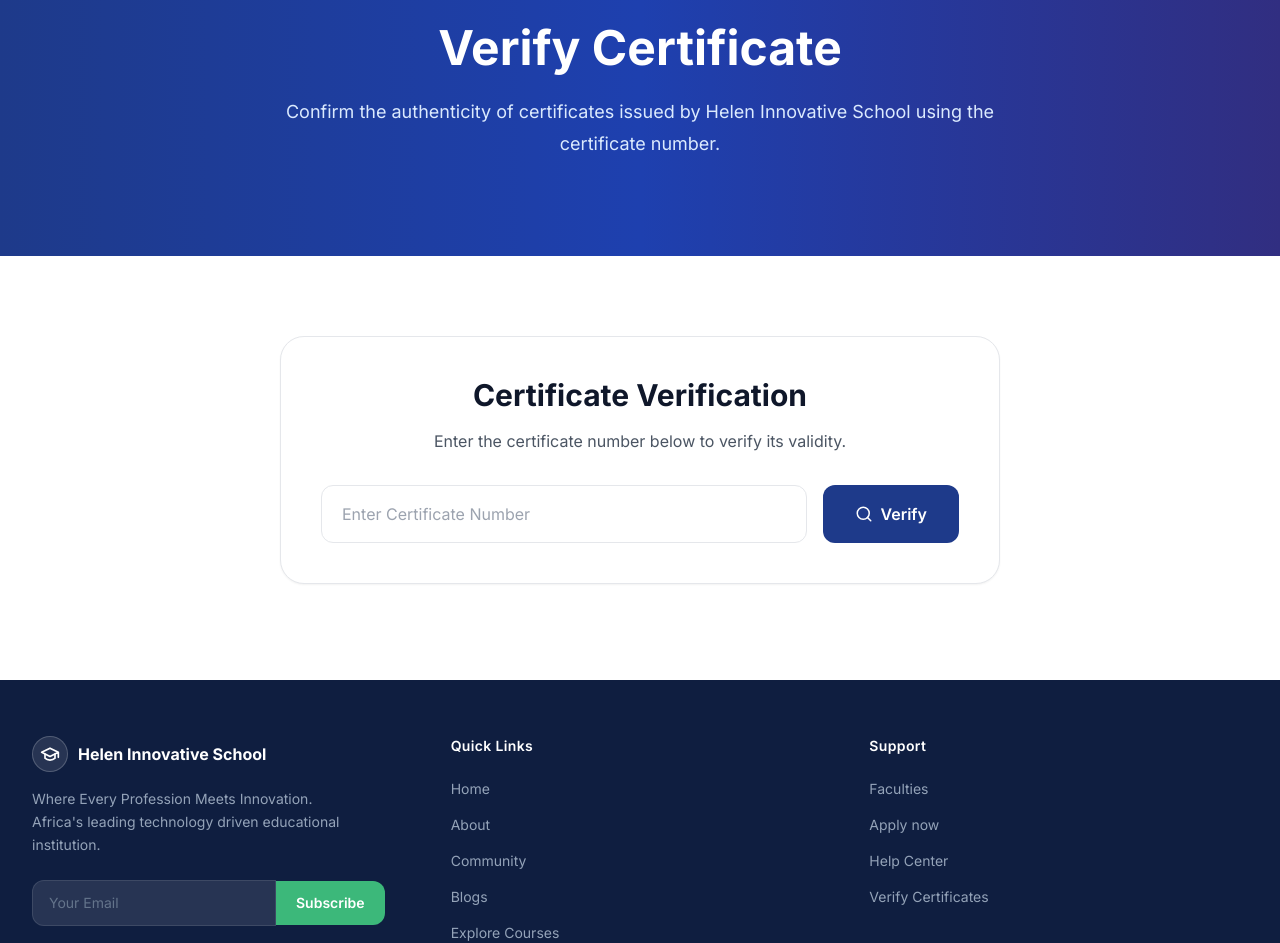
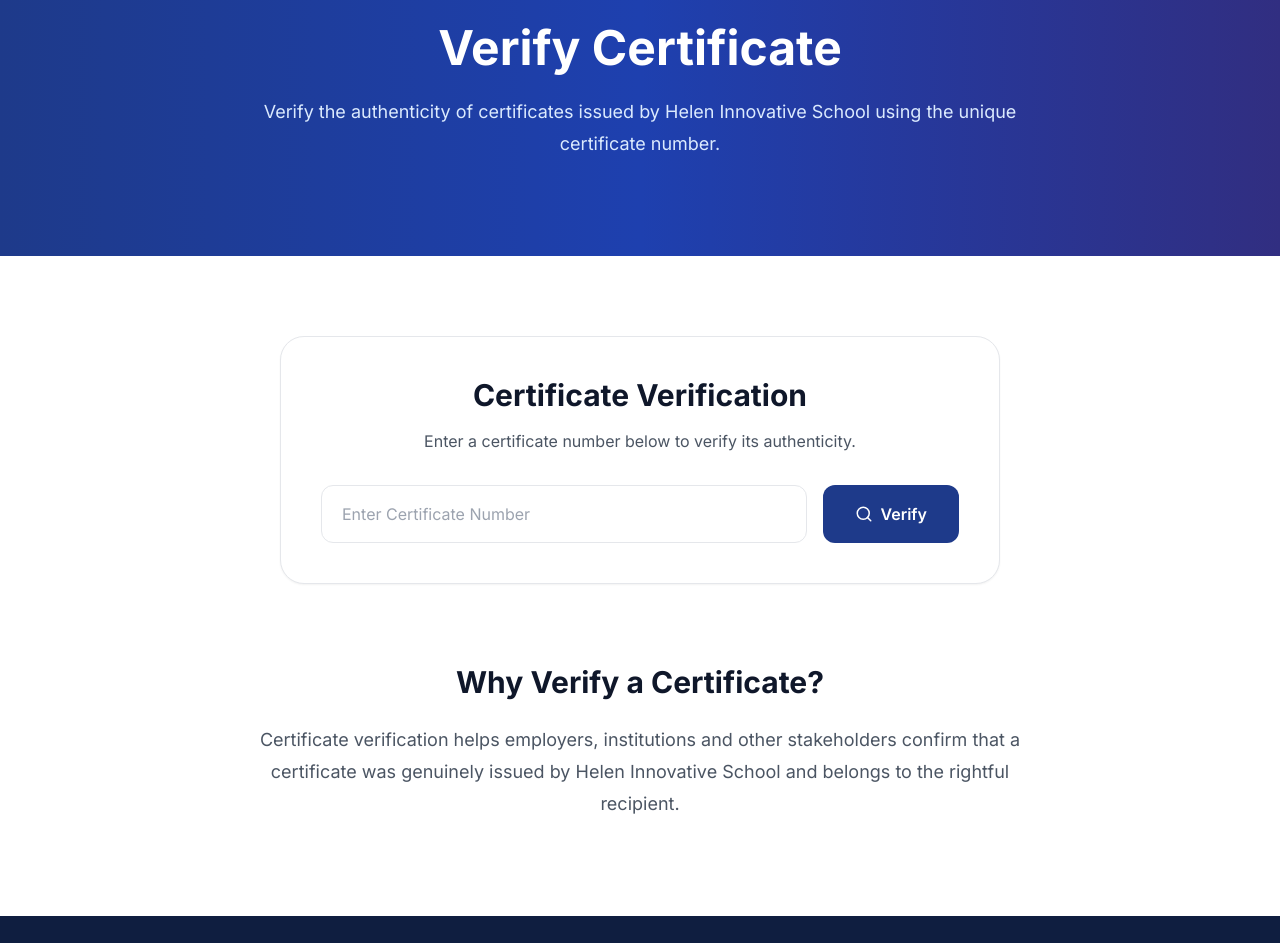
Before and after one commit to kevin-georgewill/Helen-Innovative-School, a Next.js app in the folder frontend/: page /verify in a window 1280 px wide. Shown: the part 224-1167 px from the top of the page. Built offline with nearby package versions, Linux system fonts and the light colour scheme.

Commit message:
feat: implement certificate verification landing page

```diff
--- a/frontend/app/(public)/verify/[certificateNo]/page.tsx
+++ b/frontend/app/(public)/verify/[certificateNo]/page.tsx
@@ -1,3 +1,68 @@
 // Certificate verification page — /verify/[certificateNo]
 // Fetches: GET /api/v1/certificates/verify/:certificateNo (public, no auth)
 // Shows: student name, course name, issue date, certificate number, valid/invalid status
+
+import { ShieldCheck, Search, BadgeCheck } from "lucide-react";
+
+export default function VerifyCertificatePage() {
+  return (
+    <div className="space-y-20 pb-24">
+
+      {/* Hero */}
+      <section className="bg-gradient-to-r from-blue-900 via-blue-800 to-indigo-900 py-24 text-white">
+
+        <div className="mx-auto max-w-5xl px-6 text-center">
+
+          <ShieldCheck className="mx-auto mb-6 h-16 w-16" />
+
+          <h1 className="text-5xl font-bold">
+            Verify Certificate
+          </h1>
+
+          <p className="mx-auto mt-6 max-w-3xl text-lg leading-8 text-blue-100">
+            Confirm the authenticity of certificates issued by Helen
+            Innovative School using the certificate number.
+          </p>
+
+        </div>
+
+      </section>
+
+      {/* Search */}
+      <section className="mx-auto max-w-3xl px-6">
+
+        <div className="rounded-3xl border bg-white p-10 shadow-sm">
+
+          <h2 className="text-3xl font-bold text-center">
+            Certificate Verification
+          </h2>
+
+          <p className="mt-4 text-center text-gray-600">
+            Enter the certificate number below to verify its validity.
+          </p>
+
+          <div className="mt-8 flex flex-col gap-4 sm:flex-row">
+
+            <input
+              type="text"
+              placeholder="Enter Certificate Number"
+              className="flex-1 rounded-xl border px-5 py-4 outline-none focus:border-blue-600"
+            />
+
+            <button className="flex items-center justify-center gap-2 rounded-xl bg-blue-900 px-8 py-4 font-semibold text-white hover:bg-blue-800">
+
+              <Search size={18} />
+
+              Verify
+
+            </button>
+
+          </div>
+
+        </div>
+
+      </section>
+
+    </div>
+  );
+}
--- a/frontend/app/(public)/verify/page.tsx
+++ b/frontend/app/(public)/verify/page.tsx
@@ -1,6 +1,6 @@
-import { ShieldCheck, Search, BadgeCheck } from "lucide-react";
+import { Search, ShieldCheck } from "lucide-react";
 
-export default function VerifyCertificatePage() {
+export default function VerifyPage() {
   return (
     <div className="space-y-20 pb-24">
 
@@ -9,53 +9,68 @@
 
         <div className="mx-auto max-w-5xl px-6 text-center">
 
-          <ShieldCheck className="mx-auto mb-6 h-16 w-16" />
+          <ShieldCheck className="mx-auto h-16 w-16" />
 
-          <h1 className="text-5xl font-bold">
+          <h1 className="mt-6 text-5xl font-bold">
             Verify Certificate
           </h1>
 
           <p className="mx-auto mt-6 max-w-3xl text-lg leading-8 text-blue-100">
-            Confirm the authenticity of certificates issued by Helen
-            Innovative School using the certificate number.
+            Verify the authenticity of certificates issued by Helen Innovative
+            School using the unique certificate number.
           </p>
 
         </div>
 
       </section>
 
-      {/* Search */}
+      {/* Verification Form */}
       <section className="mx-auto max-w-3xl px-6">
 
         <div className="rounded-3xl border bg-white p-10 shadow-sm">
 
-          <h2 className="text-3xl font-bold text-center">
+          <h2 className="text-center text-3xl font-bold">
             Certificate Verification
           </h2>
 
           <p className="mt-4 text-center text-gray-600">
-            Enter the certificate number below to verify its validity.
+            Enter a certificate number below to verify its authenticity.
           </p>
 
-          <div className="mt-8 flex flex-col gap-4 sm:flex-row">
+          <form className="mt-8 flex flex-col gap-4 sm:flex-row">
 
             <input
               type="text"
               placeholder="Enter Certificate Number"
-              className="flex-1 rounded-xl border px-5 py-4 outline-none focus:border-blue-600"
+              className="flex-1 rounded-xl border px-5 py-4 focus:border-blue-600 focus:outline-none"
             />
 
-            <button className="flex items-center justify-center gap-2 rounded-xl bg-blue-900 px-8 py-4 font-semibold text-white hover:bg-blue-800">
-
+            <button
+              type="submit"
+              className="flex items-center justify-center gap-2 rounded-xl bg-blue-900 px-8 py-4 font-semibold text-white transition hover:bg-blue-800"
+            >
               <Search size={18} />
-
               Verify
-
             </button>
 
-          </div>
+          </form>
 
         </div>
+
+      </section>
+
+      {/* Information */}
+      <section className="mx-auto max-w-5xl px-6 text-center">
+
+        <h2 className="text-3xl font-bold">
+          Why Verify a Certificate?
+        </h2>
+
+        <p className="mx-auto mt-6 max-w-3xl text-lg leading-8 text-gray-600">
+          Certificate verification helps employers, institutions and other
+          stakeholders confirm that a certificate was genuinely issued by
+          Helen Innovative School and belongs to the rightful recipient.
+        </p>
 
       </section>
 
```
